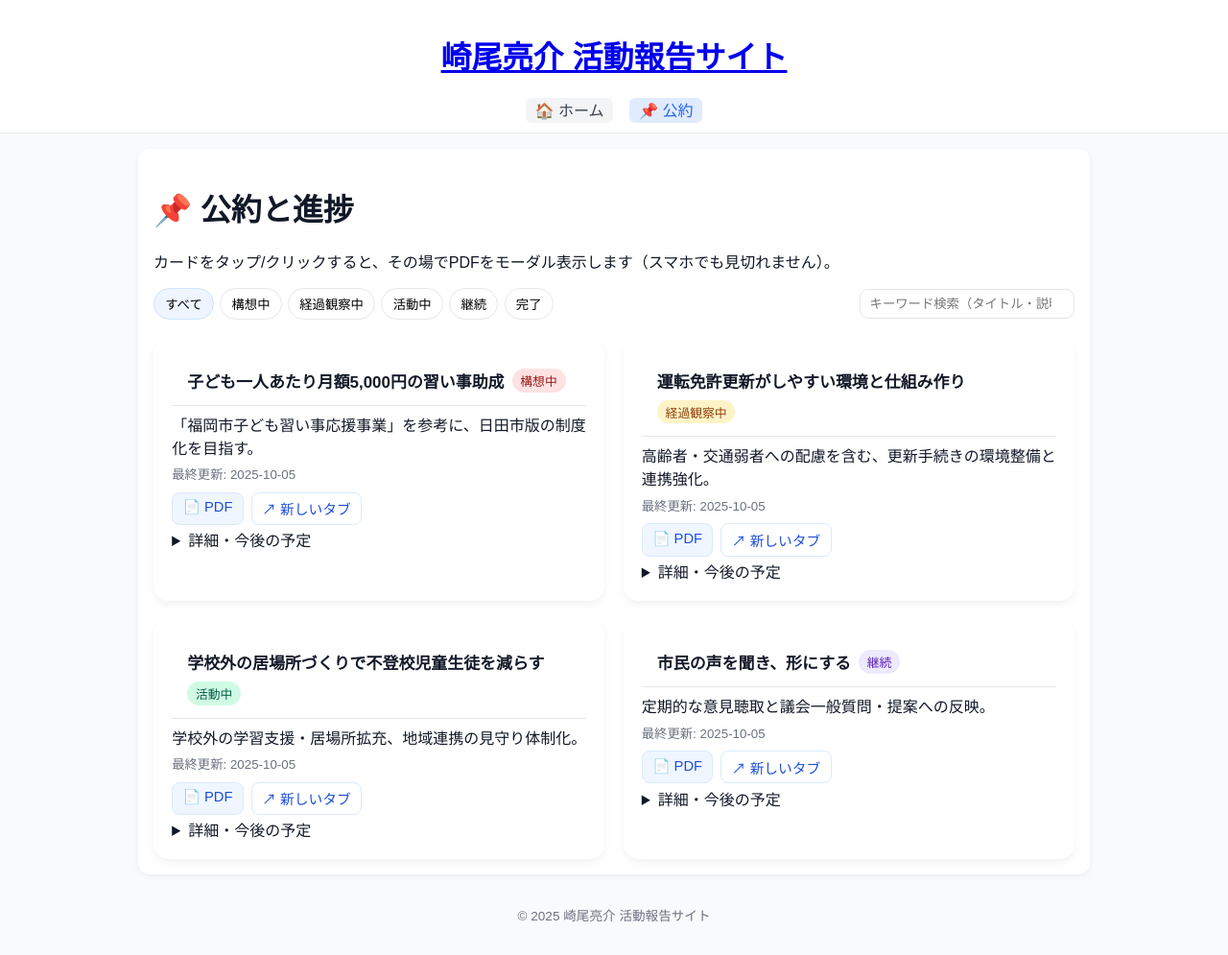
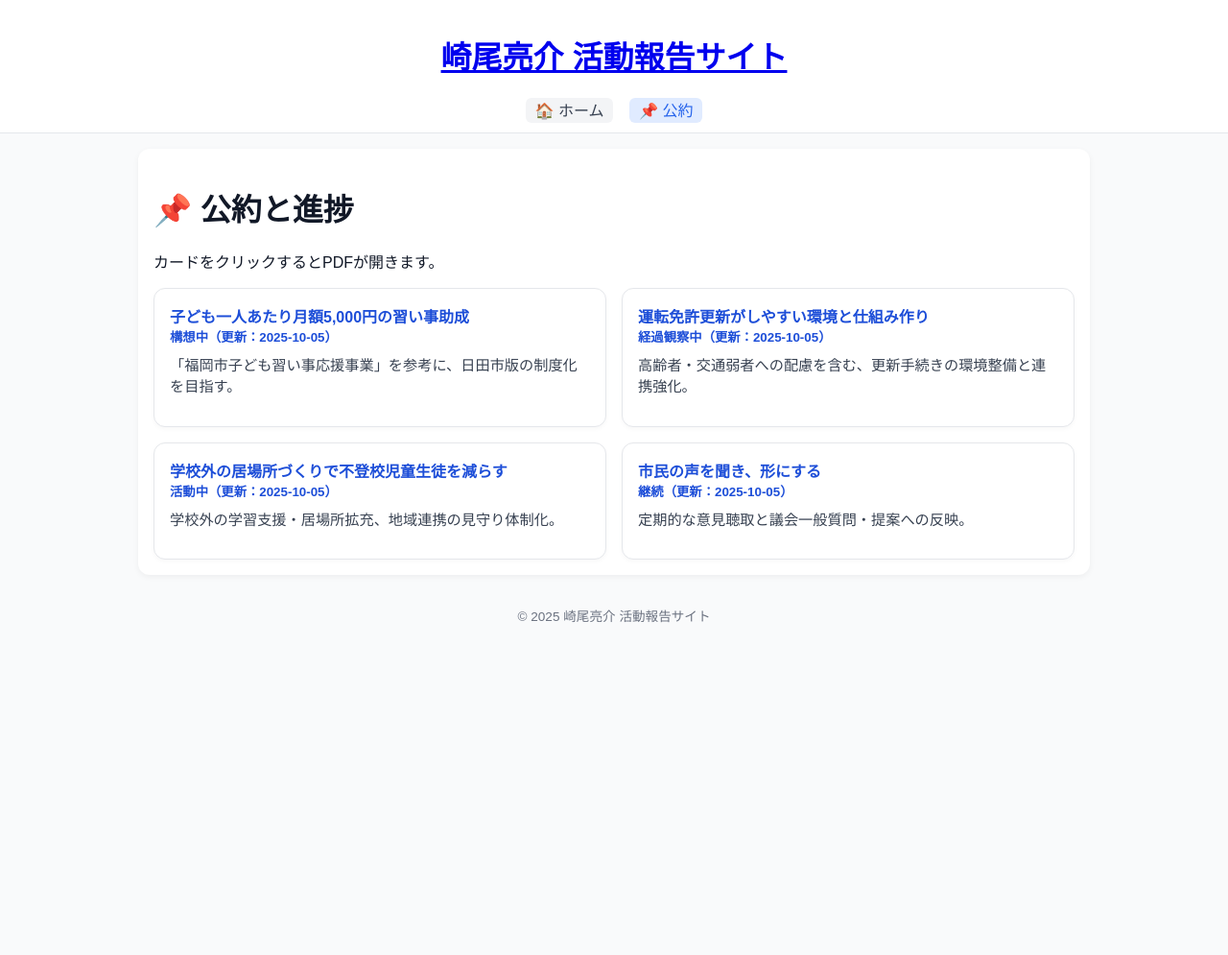
Before and after one commit to sakioryousuke-eng/activity-site, a Jekyll site: the page built from pages/promise.md, in a window 1280 px wide and 995 px high. Shown: the whole window at 96% size. Built offline with Jekyll 4.4.1, drawn with Linux system fonts in a browser that asks for light colours.

Commit message:
Update promise.md

```diff
--- a/pages/promise.md
+++ b/pages/promise.md
@@ -3,135 +3,26 @@ layout: default
 title: 公約と進捗
 ---
 
-<h1>📌 公約と進捗</h1>
-<p>カードをタップ/クリックすると、その場でPDFをモーダル表示します（スマホでも見切れません）。</p>
+# 📌 公約と進捗
 
-<div class="toolbar">
-  <div class="filters">
-    <button class="fbtn active" data-filter="all">すべて</button>
-    <button class="fbtn" data-filter="構想中">構想中</button>
-    <button class="fbtn" data-filter="経過観察中">経過観察中</button>
-    <button class="fbtn" data-filter="活動中">活動中</button>
-    <button class="fbtn" data-filter="継続">継続</button>
-    <button class="fbtn" data-filter="完了">完了</button>
+カードをクリックするとPDFが開きます。
+
+<div class="grid">
+{% for p in site.data.promises.promises %}
+  <div class="card">
+    <a href="{{ p.pdf | relative_url }}" target="_blank" rel="noopener">
+      <strong>{{ p.title }}</strong><br>
+      <small>{{ p.status }}（更新：{{ p.last_update }}）</small>
+    </a>
+    <p>{{ p.detail }}</p>
   </div>
-  <input id="kw" type="search" placeholder="キーワード検索（タイトル・説明）">
-</div>
-
-<div class="grid" id="cards">
-{% assign list = site.data.promises.promises %}
-{% for p in list %}
-  <article class="card"
-           data-status="{{ p.status }}"
-           data-text="{{ p.title }} {{ p.detail }} {{ p.status }} {{ p.last_update }}">
-    {% if p.pdf %}
-      <!-- 透明な全面リンク（共通レイアウトのJSが拾ってモーダル表示） -->
-      <a class="stretched"
-         href="{{ p.pdf | relative_url }}"
-         data-modal="pdf"
-         data-title="{{ p.title | escape }}"
-         aria-label="{{ p.title | escape }}"></a>
-    {% endif %}
-
-    <header class="title">
-      <span class="ttl">{{ p.title }}</span>
-      <span class="chip s-{{ p.status }}">{{ p.status }}</span>
-    </header>
-
-    <p class="desc">{{ p.detail }}</p>
-    <p class="meta"><small>最終更新: <time>{{ p.last_update }}</time></small></p>
-
-    <div class="actions">
-      {% if p.pdf %}
-        <a href="{{ p.pdf | relative_url }}" data-modal="pdf" data-title="{{ p.title | escape }}" class="btn">📄 PDF</a>
-        <a href="{{ p.pdf | relative_url }}" target="_blank" rel="noopener" class="btn ghost">↗︎ 新しいタブ</a>
-      {% else %}
-        <span class="btn disabled" aria-disabled="true">PDF準備中</span>
-      {% endif %}
-    </div>
-
-    <details class="more">
-      <summary>詳細・今後の予定</summary>
-      <div class="more-body">
-        <p>（個別の取組・ロードマップ・関連資料リンク等をここへ追記できます）</p>
-      </div>
-    </details>
-  </article>
 {% endfor %}
 </div>
 
 <style>
-/* ツールバー */
-.toolbar{display:flex;justify-content:space-between;align-items:center;gap:.6rem;margin:.8rem 0 1.2rem;flex-wrap:wrap}
-.filters{display:flex;gap:.4rem;flex-wrap:wrap}
-.fbtn{border:1px solid #e5e7eb;background:#fff;padding:.35rem .7rem;border-radius:999px;cursor:pointer}
-.fbtn.active{background:#eef5ff;border-color:#cfe2ff}
-#kw{padding:.42rem .6rem;border:1px solid #e5e7eb;border-radius:9px;min-width:14rem;max-width:60vw}
-
-/* グリッド & カード */
-.grid{display:grid;gap:1.2rem;grid-template-columns:1fr}
+.grid{display:grid;gap:1rem;margin-top:1rem}
 @media(min-width:720px){.grid{grid-template-columns:1fr 1fr}}
-.card{
-  position:relative;
-  border-radius:16px;
-  padding:1.2rem;
-  background:#fff;
-  box-shadow:0 4px 10px rgba(0,0,0,.05);
-  transition:transform .18s, box-shadow .18s;
-}
-.card:hover{transform:translateY(-3px);box-shadow:0 6px 14px rgba(0,0,0,.10)}
-.stretched{position:absolute;inset:0;z-index:1;text-indent:-9999px;overflow:hidden}
-
-/* タイトル・バッジ */
-.title{display:flex;align-items:center;gap:.5rem;flex-wrap:wrap;margin-bottom:.45rem}
-.ttl{font-weight:700;font-size:1.06rem}
-.chip{font-size:.8rem;padding:.18rem .55rem;border-radius:999px}
-.s-構想中{background:#fee2e2;color:#991b1b}
-.s-経過観察中{background:#fef3c7;color:#92400e}
-.s-活動中{background:#d1fae5;color:#065f46}
-.s-継続{background:#ede9fe;color:#5b21b6}
-.s-完了{background:#bfdbfe;color:#1e40af}
-
-/* 本文・フッタ */
-.desc{margin:.25rem 0 .4rem}
-.meta{color:#6b7280;margin:.2rem 0 .6rem}
-
-/* ボタン */
-.actions{display:flex;gap:.5rem;flex-wrap:wrap;position:relative;z-index:2}
-.btn{display:inline-block;text-decoration:none;border:1px solid #dbeafe;background:#eff6ff;color:#1d4ed8;padding:.35rem .65rem;border-radius:8px;font-size:.92rem}
-.btn:hover{background:#dbeafe}
-.btn.ghost{background:#fff}
-.btn.disabled{opacity:.55;cursor:not-allowed;border-style:dashed}
-
-/* details */
-.more summary{cursor:pointer;margin-top:.2rem}
-.more-body{margin-top:.5rem;color:#374151}
-
-/* モバイル微調整 */
-@media(max-width:720px){
-  .ttl{font-size:1rem}
-  .btn{padding:.3rem .55rem;font-size:.9rem}
-}
+.card{border:1px solid #e5e7eb;border-radius:12px;padding:1rem;background:#fff;box-shadow:0 2px 5px rgba(0,0,0,.03)}
+.card a{text-decoration:none;color:#1d4ed8;font-weight:600}
+.card p{margin-top:.5rem;font-size:.95rem;color:#374151}
 </style>
-
-<script>
-// ステータス/検索フィルタ
-function applyFilter(){
-  const f = document.querySelector('.fbtn.active')?.dataset.filter || 'all';
-  const kw = (document.getElementById('kw').value || '').toLowerCase();
-  document.querySelectorAll('#cards .card').forEach(c=>{
-    const okS = (f==='all' || c.dataset.status===f);
-    const okK = (!kw || c.dataset.text.toLowerCase().includes(kw));
-    c.style.display = (okS && okK)? '' : 'none';
-  });
-}
-document.querySelectorAll('.fbtn').forEach(b=>{
-  b.addEventListener('click', e=>{
-    document.querySelectorAll('.fbtn').forEach(x=>x.classList.remove('active'));
-    b.classList.add('active');
-    applyFilter();
-  });
-});
-document.getElementById('kw').addEventListener('input', applyFilter);
-applyFilter();
-</script>
```
